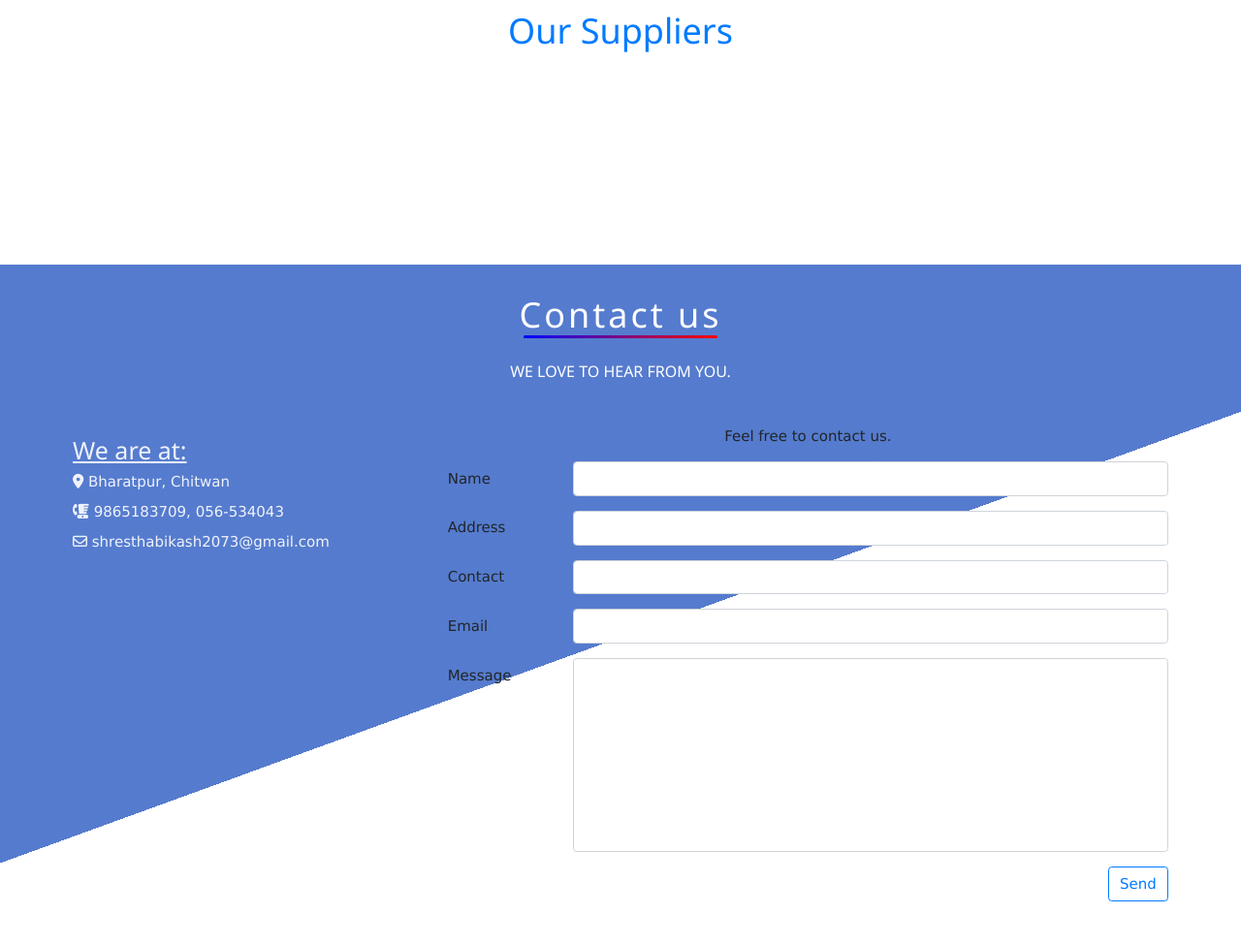
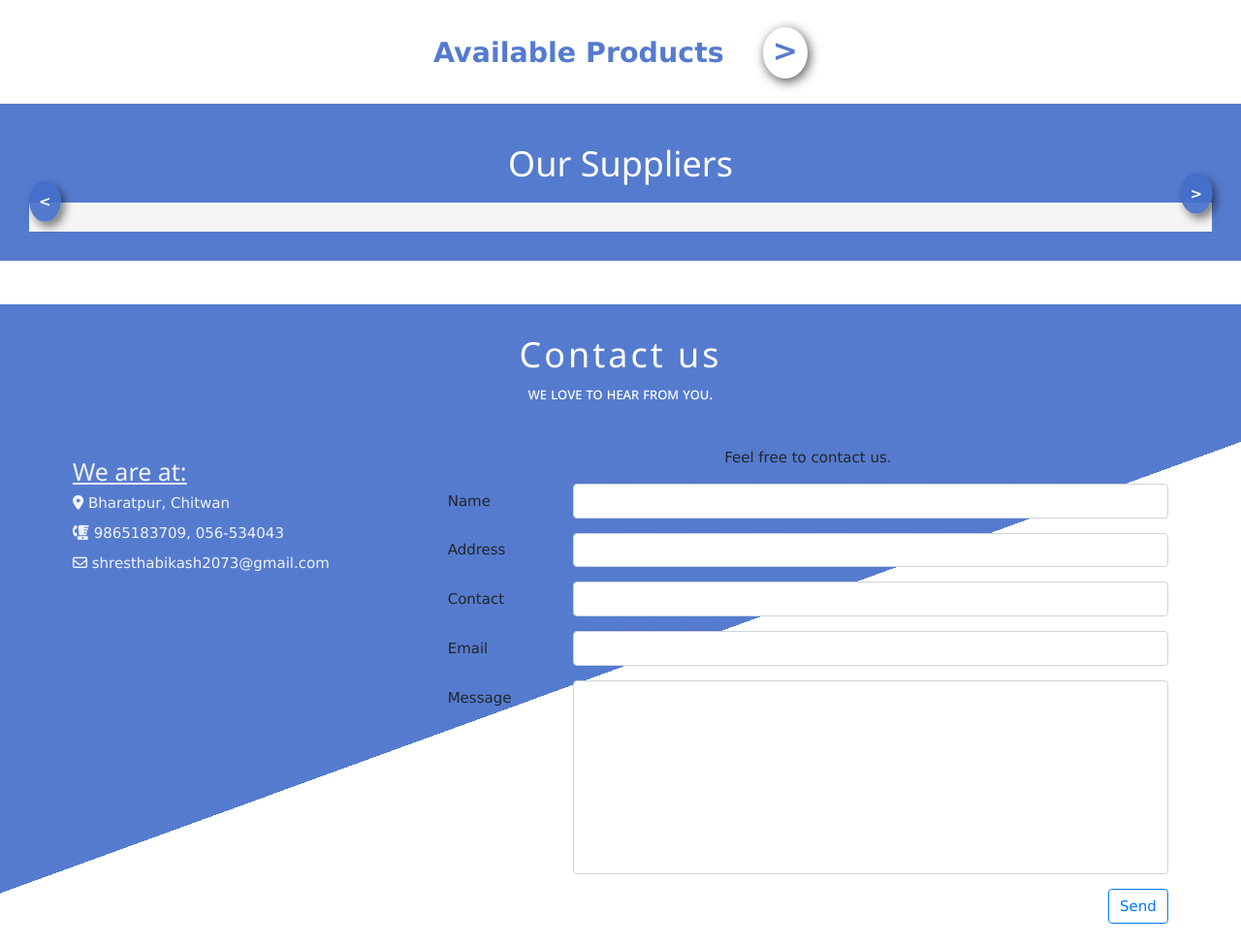
Before and after one commit to sthaB-kash/GeneralStore, a Django app: page /home/ in a window 1280 px wide. Shown: the part 800-1775 px from the top of the page at 97% size. Run offline with Django 3.2, Linux system fonts and the light colour scheme; some libraries are stand-ins or nearby versions.

Commit message:
home-page product-details & its design

```diff
--- /dev/null
+++ b/static/css/home_page/style.css
@@ -0,0 +1,346 @@
+
+        * {
+            margin: 0; padding: 0; box-sizing: border-box
+        }
+        section.main {
+            /* background-color: #2e2e2e; */
+            /* font-size: 60px; */
+            color: #fff;
+            height: 100vh;
+            position: relative;
+            background-image: url("https://www.finewebstores.com/assets/images/metalsigns/leedubin/vintage-store2.jpg");
+        }
+        .welcome-content {
+            position: absolute;
+            top: 50%;
+            left: 50%;
+            color: #fff;
+            transform: translate(-50%, -50%);
+            text-align: center;
+        }
+        .welcome {
+            animation-name: leftToRight;
+            animation-duration: 100ms;
+            animation-delay: 1s;
+
+        }
+        .welcome h1 {
+            font-size: 3rem;
+        }
+        .slogan {
+            margin: 10px 0 50px 0;
+            animation-name: rightToLeft;
+            animation-duration: 100ms;
+            animation-delay: 1s;
+        }
+        .welcome, .slogan, .login-btn {position: relative;
+            visibility: hidden;
+            animation-fill-mode: forwards;
+        }
+        .style {
+            height: 100vh;
+            position: absolute;
+            width: 100%;
+            top: 0; left: 0;
+            background-color: rgba(31, 30, 30, 0.9);
+            clip-path: polygon(100% 27.5%, 100% 100%, 0 100%, 0 27.5%, 50% 76%);
+            animation-name: buttomUp;
+            animation-duration: 1s;
+            animation-delay: 100ms;
+        }
+        .style1 {
+            position: absolute;
+            height: 80vh;
+            background-color: rgba(67, 109, 201, 0.9);
+            width: 100%;
+            top: 0;
+            left: 0;
+            clip-path: polygon(100% 35%, 50% 95%, 0 35%, 0 0, 100% 0);
+            animation-name: topDown;
+            animation-duration: 1s;
+            animation-delay: 100ms;
+        }
+        .login-btn {
+            color: #fff;
+            border: 3px solid whitesmoke;
+            border-radius: 15px;
+            padding: 10px 30px;
+            font-weight: 600;
+            position: relative;
+            animation-name: login_flip;
+            animation-duration: 500ms;
+            animation-delay: 2s;
+
+        }
+        .login-btn:hover{
+            color:rgba(67, 109, 201, 0.9);
+            background: #fff;
+            font-weight: 800;
+
+        }
+        @keyframes topDown {
+            50%{
+                top:100vh;
+            }
+        }
+        @keyframes buttomUp{
+            50%{
+                top: -100vh;
+            }
+        }
+        @keyframes leftToRight {
+            0%{
+                left: -50px;
+             }20%{
+                left: -40px;
+             }40%{
+                left: -30px;
+
+            }60%{
+                left: -20px;
+            }80%{
+                left: -10px;
+            }100%{
+                left: 0px;
+                visibility: visible;
+            }
+        }
+        @keyframes rightToLeft {
+            0%{
+                right: -50px;
+             }20%{
+                right: -40px;
+             }40%{
+                right: -30px;
+            }60%{
+                right: -20px;
+            }80%{
+                right: -10px;
+            }100%{
+                right: 0px;
+                visibility: visible;
+             }
+        }
+        @keyframes login_flip{
+            25%{
+                color: red;
+            }
+            50%{
+                transform: rotate(360deg);
+                color: green;
+            }
+            75%{
+                color: blue;
+            }
+            100%{
+                /* transform: rotate(-180deg); */
+                visibility: visible;
+            }
+        }
+
+        /* products section css */
+        .products-section {
+            font-size: 1.9rem;
+            font-weight: bold;
+            color: rgba(67, 109, 201, 0.9);
+            padding: 2rem;
+        }
+        .products-section > p {
+            width: 50%;
+            text-align: center;
+            margin: auto;
+        }
+        .products-section .view-product-btn {
+            position: relative;
+            box-shadow: 2px 3px 12px rgba(0, 0, 0, 0.7);
+            border-radius: 50%;
+            padding: 0.5rem;
+            text-align: center;
+            margin-left: 2rem
+        }
+        .products-section .animate{
+            animation-name: popup;
+            animation-delay: 1s;
+            animation-duration: 3.3s;
+            animation-iteration-count: infinite;
+        }
+        .animate-text{
+            animation-name: popup_text;
+            animation-delay: 1s;
+            animation-duration: 3.3s;
+            animation-iteration-count: infinite;
+        }
+        @keyframes popup {
+        50%{padding:1rem;}
+        }
+        @keyframes popup_text{
+            50%{font-size: 2.5rem;}
+        }
+        .view-product-btn span {
+            padding: 0;
+            margin: 0;
+            left: 0px;
+            position: relative;
+            top: -1px;
+        }
+        @media screen and (min-width:576px) and (max-width:890px){
+            .products-section > p{
+                width: 100%;
+                color: green;
+            }
+
+        }
+        @media screen and (max-width: 576px){
+               .product-text {
+                color:green;
+                display: block;
+                margin: 0;
+                padding: 0;
+                font-size: 1.5rem;
+                width: 100%;
+             }
+             .view-product-btn span{
+                color: green
+             }
+             .view-product-btn {
+
+                 margin: 21px;
+             }
+        }
+
+        .modal-header {
+            background: rgba(67, 109, 201, 0.9);
+            color: #fff!important;
+            font-size: 1.7rem!important;
+            text-align: center!important;
+        }
+        .view-product-btn:hover{
+            background: rgba(67,109, 201, 0.9);
+            color: #fff;
+        }
+
+        /* end of product section css */
+
+
+        /*supplier css start*/
+        .supplier-section {
+            color: #fff!important;
+            background: rgba(67, 109, 201, 0.9);
+            padding: 2rem;
+            margin-bottom: 3rem;
+            position: relative;
+        }
+        .supplier-section h1 {margin-bottom: 1.25rem;}
+        .supplier-container {
+            background: #fff;
+            border: 1rem solid whitesmoke;
+            overflow: hidden;
+            position: relative;
+            animation-name: suppliers_slider;
+            animation-duration: 2s;
+            animation-delay: 1s;
+            animation-iteration-count: infinity;
+        }
+        @keyframes supplier_slider {
+            50%{
+                left: 10px;
+            }
+            100%{
+                left: 50%;
+            }
+        }
+        .supplier {
+            background-image: url("https://www.finewebstores.com/assets/images/metalsigns/leedubin/vintage-store2.jpg");
+            border: 1px solid gray;
+            max-height: 300px;
+            min-width: 210px;
+            text-align: center;
+            position: relative;
+            z-index: 1;
+            margin-right: 10px;
+        }
+        .supplier-name:before{
+            content: '';
+            position: absolute;
+            top:0;left:0;bottom:0;right:0;
+            width: 100%;
+            height: 100%;
+            z-index: -1;
+            background: rgba(0, 0, 0, 0.8);
+        }.supplier-name, .supplier-address { z-index:2;}
+        .supplier-name {
+
+        }
+        .supplier-name h1{ font-size: 1.5rem; padding-top: 1.5rem;}
+        .supplier-address{
+            font-size: 1rem;
+        }
+        .move-left, .move-right {
+            color: #fff;
+            padding: 10px;
+            display:inline-block;
+            font-weight: 800;
+            background: rgba(67, 109, 201, 0.9);
+            border-radius: 50%;
+            box-shadow: 4px 5px 10px rgba(0,0,0,0.5);
+        }
+        .move-left{
+            position: absolute;
+            top: 62%;
+            transform: translateY(-50%);
+            z-index: 2;
+        }
+        .move-right{
+            position: absolute;
+            top: 70%;
+            transform: translate(-100%, -100%);
+            z-index: 2;
+            right: -.2%;
+        }
+        .move-left:hover, .move-right:hover {
+            animation-name: move_btn_rotate;
+            animation-delay: 10ms;
+            animation-duration: 2s;
+            animation-fill-mode: forwards;
+        }
+        @keyframes move_btn_rotate {
+            50%{
+                //transform: rotate(180deg);
+                font-size: 1.5rem;
+            }100%{
+                padding: 1rem;
+            }
+        }
+
+        /*supplier css end*/
+
+        /* contact us css start */
+        .contact{
+            /* #16c9f6 */
+            background: linear-gradient(160deg,rgba(67, 109, 201, 0.9) 55%,#fff 0%);
+        }
+        .contact h1{
+            /*color: rgb(13, 228, 217);*/
+            color: #fff;
+            padding-top: 30px;
+            text-align: center;
+            letter-spacing: 3px;
+            margin-bottom: 0;
+
+        }
+        #contact h6{ font-variant: small-caps;}
+
+        .contact .address {
+            color: rgba(255,255,255,0.91);
+            line-height: 15px;
+        }
+
+        /* contact us css end */
+
+        footer > p {
+            margin: 0;
+            padding: 20px;
+            text-align: center;
+            color: #fff;
+            background-color:rgba(67, 109, 201)
+        }
--- a/templates/homepage.html
+++ b/templates/homepage.html
@@ -1,13 +1,14 @@
 <!DOCTYPE html>
 <html lang="en">
 <head>
+    {% load static %}
     <meta charset="UTF-8">
     <meta name="viewport" content="width=device-width, initial-scale=1.0">
     <link rel="stylesheet" href="https://cdn.jsdelivr.net/npm/bootstrap@4.5.3/dist/css/bootstrap.min.css" integrity="sha384-TX8t27EcRE3e/ihU7zmQxVncDAy5uIKz4rEkgIXeMed4M0jlfIDPvg6uqKI2xXr2" crossorigin="anonymous">
     <!--FontAwesome and  required for contact us-->
     <link rel="stylesheet" href="https://www.w3schools.com/w3css/4/w3.css">
     <link rel="stylesheet" href="https://cdnjs.cloudflare.com/ajax/libs/font-awesome/4.7.0/css/font-awesome.min.css">
-
+    <link rel="stylesheet" href="{% static 'css/home_page/style.css' %}?{% now 'U' %}">
     <!--Font awesome kit's code-->
     <script src="https://kit.fontawesome.com/3acd0fa98d.js" crossorigin="anonymous"></script>
 
@@ -16,186 +17,9 @@
 
     <title>General Store</title>
     <style>
-        * {
-            margin: 0; padding: 0; box-sizing: border-box
-        }
-        section.main {
-            /* background-color: #2e2e2e; */
-            /* font-size: 60px; */
-            color: #fff;
-            height: 100vh;
-            position: relative;
-            background-image: url("https://www.finewebstores.com/assets/images/metalsigns/leedubin/vintage-store2.jpg");
-        }
-        .welcome-content {
-            position: absolute;
-            top: 50%;
-            left: 50%;
-            color: #fff;
-            transform: translate(-50%, -50%);
-            text-align: center;
-        }
-        .welcome {
-            animation-name: leftToRight;
-            animation-duration: 100ms;
-            animation-delay: 1s;
-
-        }
-        .welcome h1 {
-            font-size: 3rem;
-        }
-        .slogan {
-            margin: 10px 0 50px 0;
-            animation-name: rightToLeft;
-            animation-duration: 100ms;
-            animation-delay: 1s;
-        }
-        .welcome, .slogan, .login-btn {position: relative;
-            visibility: hidden;
-            animation-fill-mode: forwards;
-        }
-        .style {
-            height: 100vh;
-            position: absolute;
-            width: 100%;
-            top: 0; left: 0;
-            background-color: rgba(31, 30, 30, 0.9);
-            clip-path: polygon(100% 27.5%, 100% 100%, 0 100%, 0 27.5%, 50% 76%);
-            animation-name: buttomUp;
-            animation-duration: 1s;
-            animation-delay: 100ms;
-        }
-        .style1 {
-            position: absolute;
-            height: 80vh;
-            background-color: rgba(67, 109, 201, 0.9);
-            width: 100%;
-            top: 0;
-            left: 0;
-            clip-path: polygon(100% 35%, 50% 95%, 0 35%, 0 0, 100% 0);
-            animation-name: topDown;
-            animation-duration: 1s;
-            animation-delay: 100ms;
-        }
-        .login-btn {
-            color: #fff;
-            border: 3px solid whitesmoke;
-            border-radius: 15px;
-            padding: 10px 30px;
-            font-weight: 600;
-            position: relative;
-            animation-name: login_flip;
-            animation-duration: 500ms;
-            animation-delay: 2s;
-
-        }
-        .login-btn:hover{
-            color:rgba(67, 109, 201, 0.9);
-            background: #fff;
-            font-weight: 800;
-
-        }
-        @keyframes topDown {
-            50%{
-                top:100vh;
-            }
-        }
-        @keyframes buttomUp{
-            50%{
-                top: -100vh;
-            }
-        }
-        @keyframes leftToRight {
-            0%{
-                left: -50px;
-             }20%{
-                left: -40px;
-             }40%{
-                left: -30px;
-
-            }60%{
-                left: -20px;
-            }80%{
-                left: -10px;
-            }100%{
-                left: 0px;
-                visibility: visible;
-            }
-        }
-        @keyframes rightToLeft {
-            0%{
-                right: -50px;
-             }20%{
-                right: -40px;
-             }40%{
-                right: -30px;
-            }60%{
-                right: -20px;
-            }80%{
-                right: -10px;
-            }100%{
-                right: 0px;
-                visibility: visible;
-             }
-        }
-        @keyframes login_flip{
-            25%{
-                color: red;
-            }
-            50%{
-                transform: rotate(360deg);
-                color: green;
-            }
-            75%{
-                color: blue;
-            }
-            100%{
-                /* transform: rotate(-180deg); */
-                visibility: visible;
-            }
-        }
-
-        /* contact us css start */
-        .contact{
-            /* #16c9f6 */
-            background: linear-gradient(160deg,rgba(67, 109, 201, 0.9) 55%,#fff 0%);
-        }
-        .contact h1{
-            /*color: rgb(13, 228, 217);*/
-            color: #fff;
-            padding-top: 30px;
-            text-align: center;
-            letter-spacing: 3px;
-            margin-bottom: 0;
-        }
-        .contact #bar{
-            width: 200px;
-            height: 3px;
-            border: 2px solid linear-gradient(to right, blue,red);
-            border-radius: 4px;
-            margin: 0 auto;
-            margin-bottom: 25px;
-            background: linear-gradient(to right,blue,red)
-
-        }
-        .contact .address {
-            color: rgba(255,255,255,0.91);
-            line-height: 15px;
-        }
-
-        /* contact us css end */
-
-        footer > p {
-            margin: 0;
-            padding: 20px;
-            text-align: center;
-            color: #fff;
-            background-color:rgba(67, 109, 201)
-        }
-
     </style>
 </head>
-<body>
+<body id="top">
     <section class="container-fluid main">
         <div class="style"></div>
         <div class="style1"></div>
@@ -208,15 +32,33 @@
         </div>
     </section>
 
-    <section class="container-fluid">
-        <h1 class="text-center text-primary">Our Suppliers</h1>
-        <div style="height: 200px"></div>
+    <section class="products-section container-fluid">
+        <p><span class="product-text">Available Products</span>
+            <span class="view-product-btn animate"> <span class="animate-text"> > </span> </span></p>
+    </section>
+
+    <section class="container-fluid supplier-section" >
+        <h1 class="text-center">Our Suppliers</h1>
+        <div class="move-left"><</div>
+        <div class="supplier-container d-flex justify-content-space-between">
+            {% for supplier in suppliers %}
+            <div class="supplier">
+                 <div class="supplier-name">
+                    <h1>{{ supplier.sname }}</h1>
+                </div>
+                <div class="supplier-address">
+                    {{ supplier.address }}
+                </div>
+            </div>
+            {% endfor %}
+        </div>
+        <div class="move-right">></div>
     </section>
 
     <!--contact us-->
     <div class="container-fluid contact" id="contact">
-        <h1 class="text-center">Contact us</h1><p id="bar"></p>
-        <h6 class="text-center text-white text-uppercase ">we love to hear from you.</h6>
+        <h1 class="text-center">Contact us</h1>
+        <h6 class="text-center text-white">we love to hear from you.</h6>
         <div class="row m-5">
           <div class="col-sm-12 col-md-4 address ">
             <h5 style="text-decoration:underline; font-size:25px">We are at:</h5>
@@ -281,6 +123,51 @@
         <p>&copy;All Rights Reserved | 2021</p>
     </footer>
 
+
+    <!-- Modal -->
+    <div class="modal fade" id="productDetails" tabindex="-1" aria-labelledby="productDetailsLabel" aria-hidden="true"
+         data-backdrop="static" data-keyboard="false"
+    >
+      <div class="modal-dialog modal-dialog-scrollable modal-dialog-centered">
+        <div class="modal-content">
+          <div class="modal-header">
+            <h5 class="modal-title" id="productDetailsLabel">Available Products</h5>
+            <button type="button" class="close" data-dismiss="modal" aria-label="Close">
+              <span aria-hidden="true">&times;</span>
+            </button>
+          </div>
+          <div class="modal-body">
+             <table class="table table-striped table-hover table-responsive-md">
+                 <thead class="bg-danger">
+                    <tr><th>SN</th><th>Code</th><th>Name</th><th>Qty</th><th>Price/Unit(Rs)</th><th>MFD</th></tr>
+                 </thead>
+                 <tbody>
+                 {% for product in products %}
+                    <tr>
+                        <td>{{ forloop.counter }}</td>
+                        <td>{{ product.pid }}</td>
+                        <td>{{ product.pname }}</td>
+                        <td>{{ product.qty }}</td>
+                        <td>{{ product.price }}</td>
+                        <td>{{ product.mfd }}</td>
+                    </tr>
+                 {% endfor %}
+                 </tbody>
+             </table>
+          </div>
+          <div class="modal-footer">
+            <button type="button" class="btn btn-success close-btn m-auto" data-dismiss="modal">Close</button>
+          </div>
+        </div>
+      </div>
+    </div>
+
+    <script src="{% static 'js/home_page' %}"></script>
+    <script src="{% static 'js/home_page' %}"></script>
+    <script src="{% static 'js/home_page' %}"></script>
+    <script src="{% static 'js/home_page' %}"></script>
+
+    <script src="https://code.jquery.com/jquery-1.12.4.js"></script>
     <script src="https://code.jquery.com/jquery-3.5.1.slim.min.js" integrity="sha384-DfXdz2htPH0lsSSs5nCTpuj/zy4C+OGpamoFVy38MVBnE+IbbVYUew+OrCXaRkfj" crossorigin="anonymous"></script>
     <script src="https://cdn.jsdelivr.net/npm/bootstrap@4.5.3/dist/js/bootstrap.bundle.min.js" integrity="sha384-ho+j7jyWK8fNQe+A12Hb8AhRq26LrZ/JpcUGGOn+Y7RsweNrtN/tE3MoK7ZeZDyx" crossorigin="anonymous"></script>
 
```
Also changed, not shown: static/js/home_page/homePage.js (added, +103 -0 lines).
